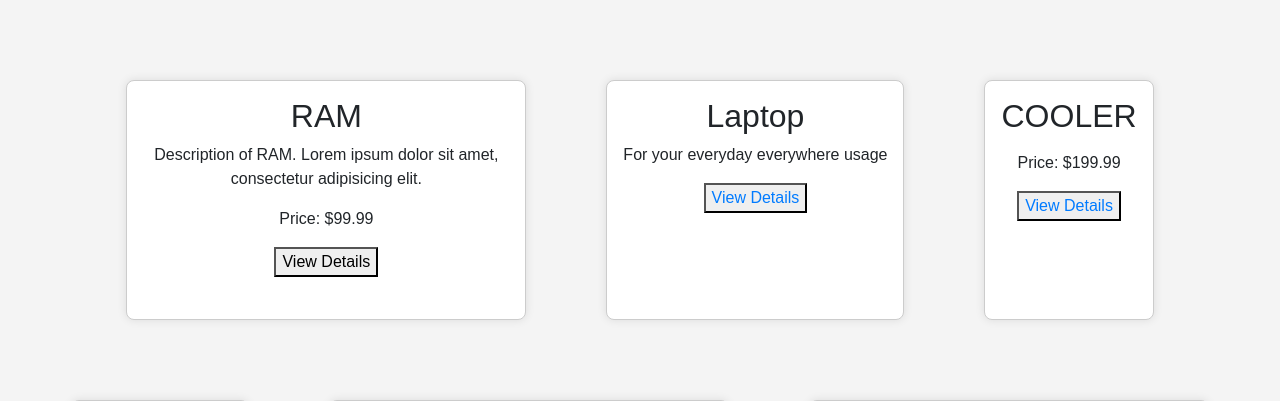
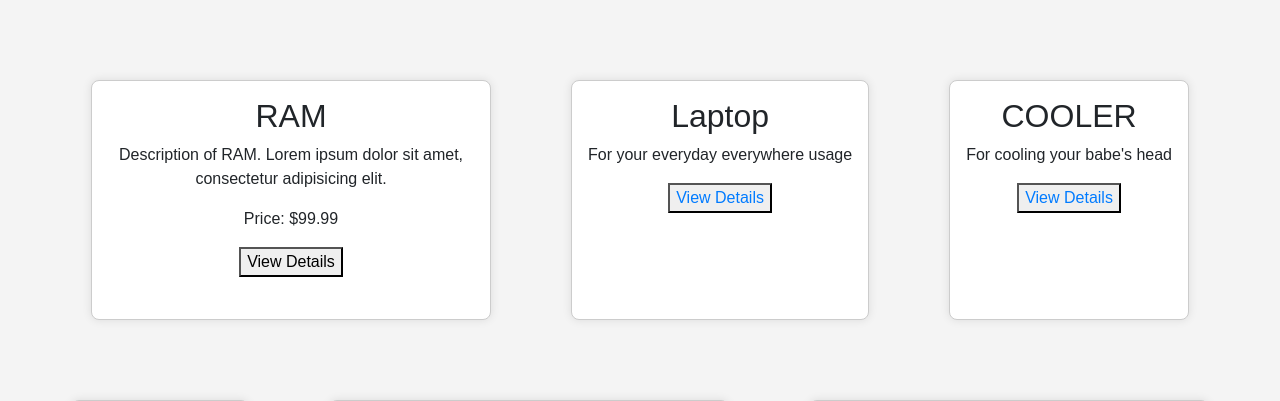
Before and after one commit to BrownBatsy/techEcommerce_project, a PHP site: page / in a window 1280 px wide. Shown: the part 80-481 px from the top of the page. Run offline with PHP 8.4, Linux system fonts and the light colour scheme.

Commit message:
Update index.php

```diff
--- a/index.php
+++ b/index.php
@@ -43,8 +43,8 @@ if (!$conn){
 
         <div class="product" data-name="Cooler">
             <h2>COOLER</h2>
+            <p>For cooling your babe's head</p>
             <p></p>
-            <p>Price: $199.99</p>
             <button onclick="viewProduct('Cooler')"><a href = "casing cooler.php">View Details</a></button>
         </div>
 
```
